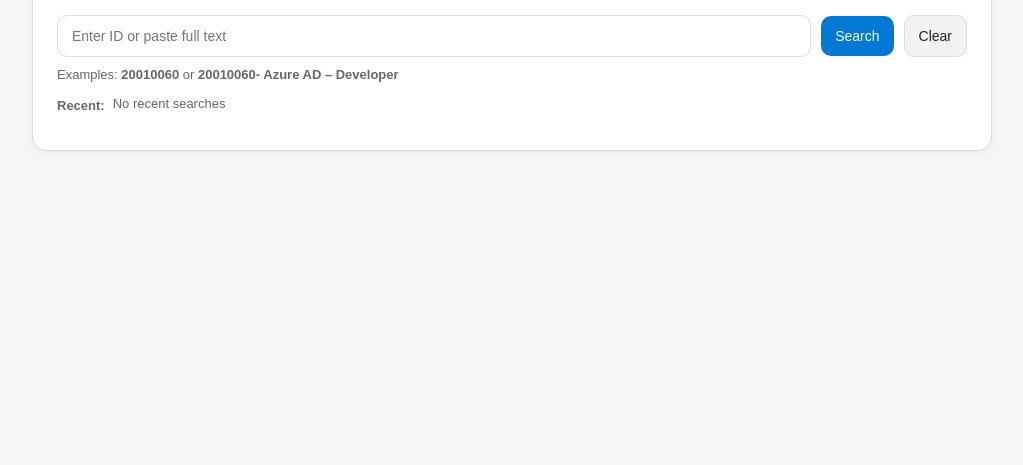
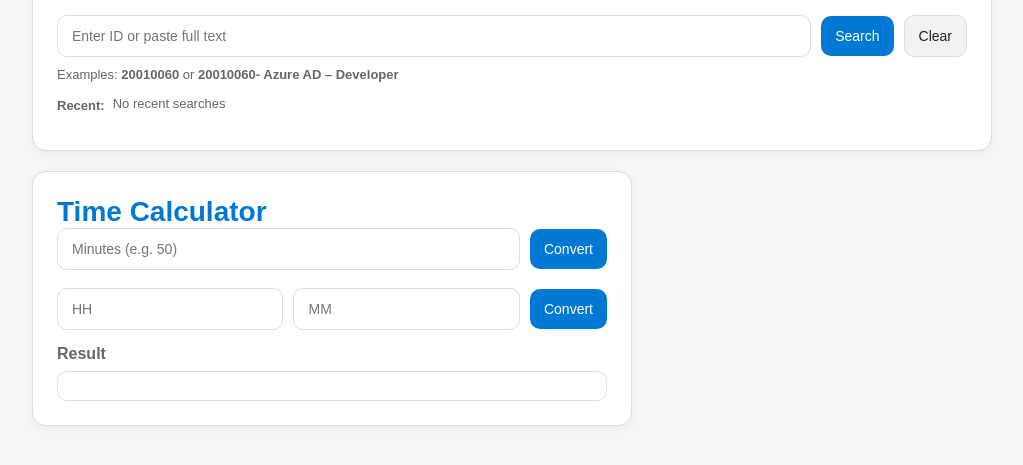
Before and after one commit to SunnyBaid/SubjectAreaID, a plain HTML site: page index.html in a window 1280 px wide. Shown: the part 119-584 px from the top of the page, without its empty margins (128-1151 px from the left). Drawn offline with Linux system fonts and the light colour scheme.

Commit message:
Update index.html

```diff
--- a/index.html
+++ b/index.html
@@ -422,6 +422,43 @@
   </div>
 
   <div id="toast" class="toast"></div>
+<!-- ✅ ===== TIME CALCULATOR START ===== -->
+<div class="container" style="margin-top:20px;">
+  <div class="card" style="max-width:600px;">
+
+    <h2>Time Calculator</h2>
+
+    <!-- Row 1 -->
+    <div style="display:flex; gap:10px; align-items:center;">
+      <input id="minInput" type="number" placeholder="Minutes (e.g. 50)" style="flex:2;">
+      <button class="btn primary" style="width:auto; flex-shrink:0;" onclick="convertToHHMM()">Convert</button>
+    </div>
+
+    <br>
+
+    <!-- Row 2 -->
+    <div style="display:flex; gap:10px; align-items:center; flex-wrap:wrap;">
+      <input id="hourInput" type="number" placeholder="HH" style="flex:1 1 120px; min-width:0;">
+      <input id="minPartInput" type="number" placeholder="MM" style="flex:1 1 120px; min-width:0;">
+      <button class="btn primary" style="width:auto; flex-shrink:0;" onclick="convertToMin()">Convert</button>
+    </div>
+
+    <!-- ✅ Result label -->
+    <div style="margin-top:15px; font-weight:bold; color:var(--subtext);">
+      Result
+    </div>
+
+    <!-- ✅ Result box -->
+    <div id="timeResult" style="
+      margin-top:8px;
+      padding:14px;
+      border-radius:10px;
+      border:1px solid var(--border);
+      background:var(--card);
+    "></div>
+
+  </div>
+</div>
 
   <script src="data.js"></script>
 
@@ -703,6 +740,56 @@
     loadTheme();
     renderRecentSearches();
     buildIdList();
+// ✅ ===== TIME CALCULATOR =====
+
+// Round UP (your requirement)
+function roundUpTwo(num){
+  return (Math.ceil(num * 100) / 100).toFixed(2);
+}
+
+// Minutes → HH:MM
+function convertToHHMM(){
+  let min = parseFloat(document.getElementById("minInput").value);
+  let result = document.getElementById("timeResult");
+
+  if(isNaN(min)){
+    result.innerHTML = "Enter valid minutes";
+    return;
+  }
+
+  let h = Math.floor(min / 60);
+  let m = min % 60;
+
+  let hhmm = String(h).padStart(2,'0') + ":" + String(m).padStart(2,'0');
+
+  let exact = min / 60;
+  let rounded = roundUpTwo(exact);
+
+  result.innerHTML = `
+    <b>HH:MM:</b> ${hhmm}<br>
+    <b>Decimal Exact:</b> ${exact}<br>
+    <b>Decimal Rounded:</b> ${rounded}
+  `;
+}
+
+// HH:MM → Minutes
+function convertToMin(){
+  let h = parseFloat(document.getElementById("hourInput").value);
+  let m = parseFloat(document.getElementById("minPartInput").value);
+  let result = document.getElementById("timeResult");
+
+  if(isNaN(h) || isNaN(m)){
+    result.innerHTML = "Enter valid HH & MM";
+    return;
+  }
+
+  let total = (h * 60) + m;
+
+  result.innerHTML = `
+    <b>Minutes:</b> ${total}
+  `;
+}
+
   </script>
 </body>
 </html>
```
